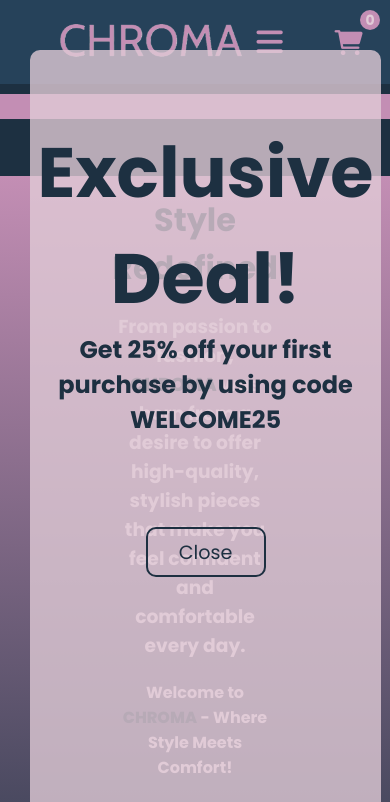
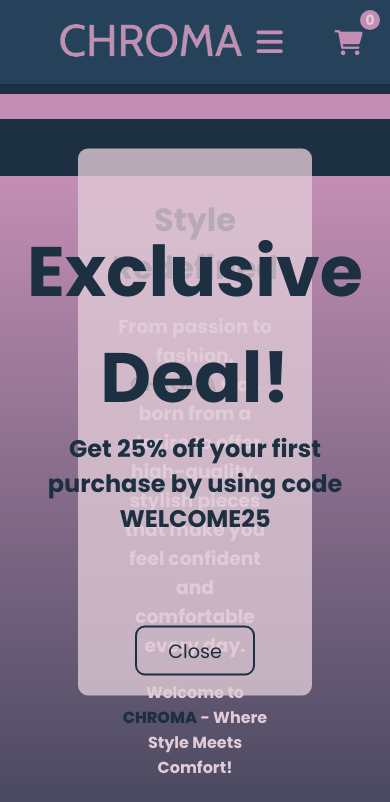
Before and after one commit to ghadiabk/web-project, a plain HTML site: page index.html in a window 390 px wide. Shown: the top 802 px of the page. Drawn offline with nearby package versions, Linux system fonts and the light colour scheme.

Commit message:
final fixes

```diff
--- a/styleWelcome.css
+++ b/styleWelcome.css
@@ -167,10 +167,11 @@ marquee{
     display: flex;
     justify-content: center;
     align-items: center;
-    top: 50px;
-    right: 320px;
+    top: 50%;
+    left: 50%;
+    transform: translate(-50%, -50%);
     width: 60%;
-    height: 70%;
+    height: auto;
     background:#e1cbd7c9;
     display: none;
     justify-content: center;
@@ -536,18 +537,15 @@ body.promo-active {
         height:1000px;
     }
 
-    #promo-overlay{
-        width:90%;
-        height:100%;
-        left:30px;
-    }
     #aboutUsContainer{
         flex-direction: column;
      }
      .AboutUsContainerCLASS{
          flex-wrap: wrap;
      }
-
+     .carousel-container{
+        max-height: 350px;
+     }
 }
 @media screen and (max-width: 549px) {
     #checkNewArrivals{
@@ -559,7 +557,7 @@ body.promo-active {
 .carousel-container{
     overflow-x: hidden;
     width: 100%;
-    height:400px;
+    height:350px;
     margin: 0 auto;
     display: flex;
     justify-content: center;
```
Also changed, not shown: scriptCart.js (+0 -23 lines).
